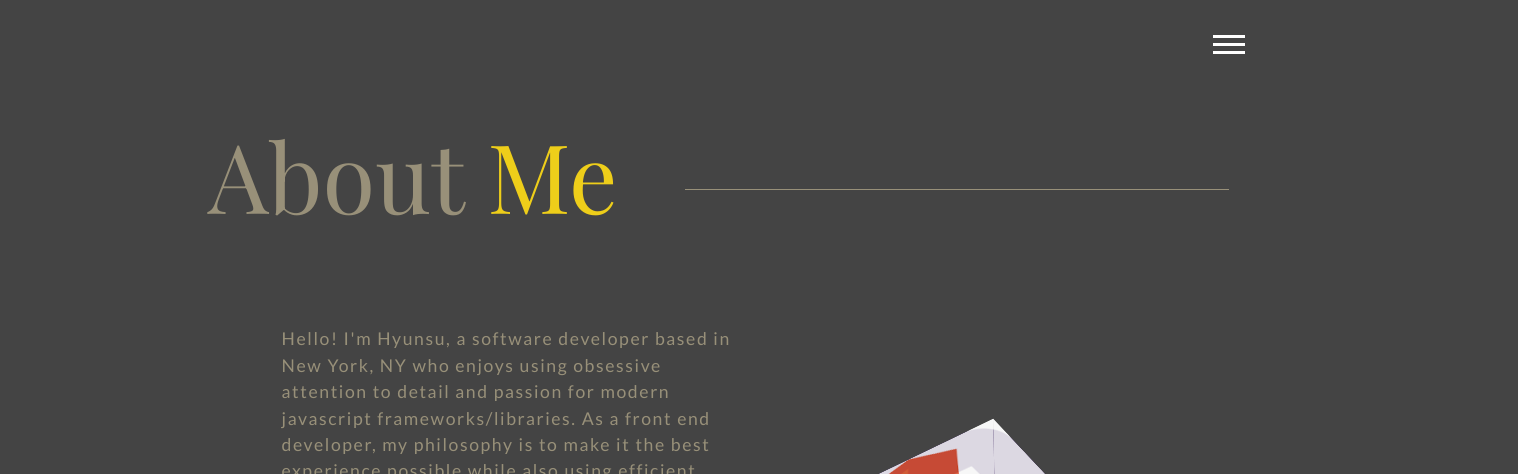
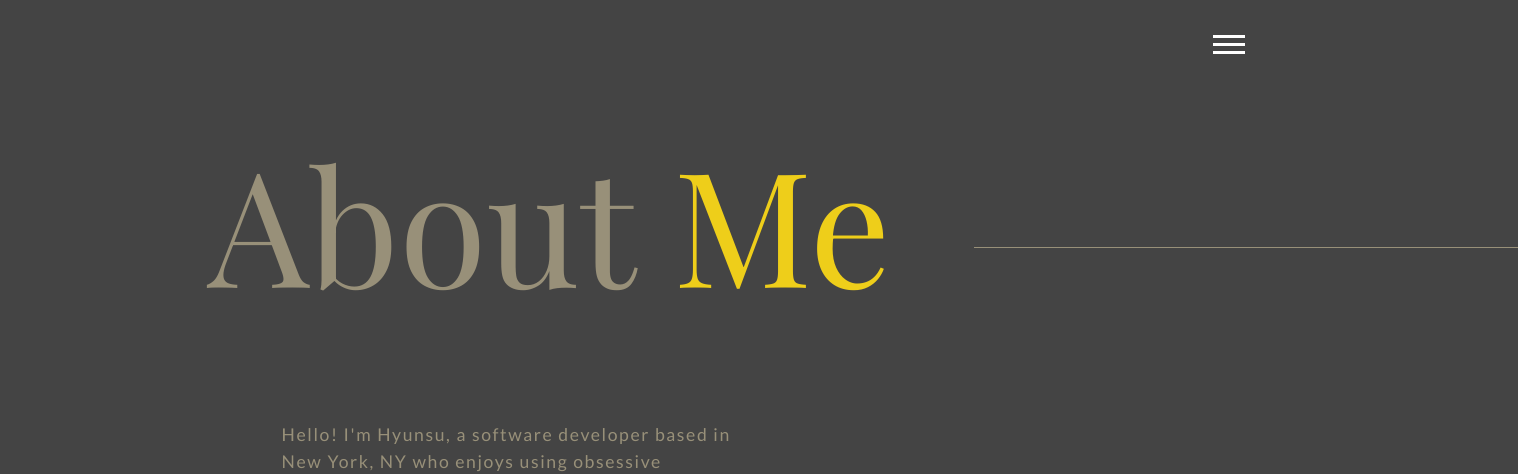
Before and after one commit to sooster910/portfolio, a website: page dist/about.html in a window 1280 px wide. Shown: the top 474 px of the page, 1518 px wide, since content can reach past the window. Drawn offline with nearby package versions, Linux system fonts and the light colour scheme; files that its build step writes are made by us from their sources.

Commit message:
adjust font size

```diff
--- a/scss/base/_typography.scss
+++ b/scss/base/_typography.scss
@@ -7,7 +7,7 @@ h3 {
   &.lg-heading {
     padding-left: 80px;
     padding-right: 80px;
-    font-size: 6rem;
+    font-size: 10rem;
     font-family: $font-Playfair;
     padding-bottom: 5rem;
     position: relative;
```
